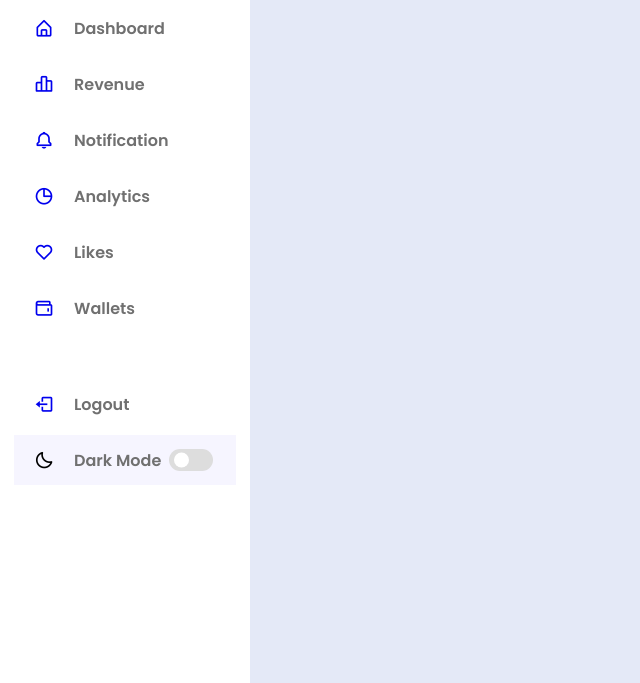
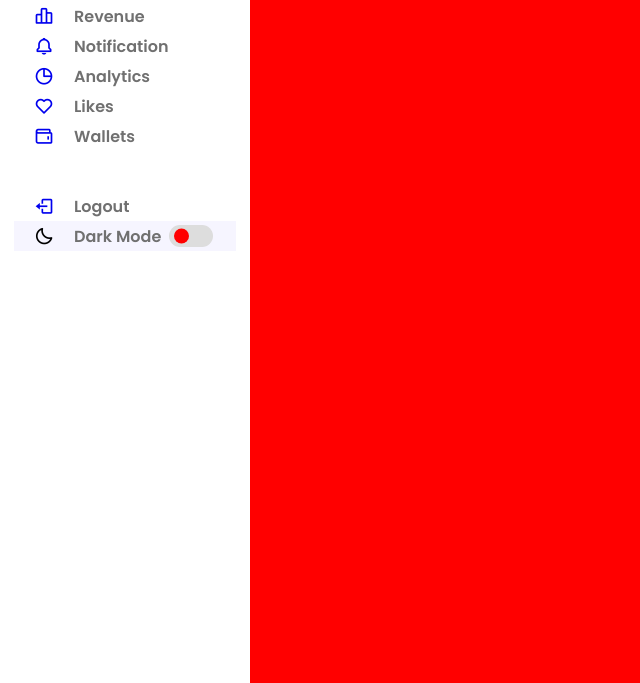
Before and after one commit to jam-82/coding, a plain HTML site: page index.html in a window 1280 px wide. Shown: the part 117-800 px from the top of the page, without its empty margins (0-640 px from the left). Drawn offline with nearby package versions, Linux system fonts and the light colour scheme.

Commit message:
second commit start js

```diff
--- a/index.html
+++ b/index.html
@@ -74,7 +74,7 @@
 			</div>
 
 				<div class="bottom-content">
-				<li class="">
+					<li class="logout">
 						<a href="#">
 							<i class='bx bx-log-out icon' ></i>
 							<span class="text nav-text">Logout</span>
@@ -95,6 +95,7 @@
 
 			</div>
 		</nav>
+		<script src="script.js"></script>
 	</body>
 
 	</html>
--- /dev/null
+++ b/script.js
@@ -0,0 +1,10 @@
+const body = document.querySelector("body"),
+    sidebar = body.querySelector(".sidebar"),
+    toggle = body.querySelector(".toggle"),
+    searchBtn = body.querySelector(".search-box"),
+    modeSwitch = body.querySelector(".toggle-switch"),
+    modeText = body.querySelector(".mode-text");
+
+    modeSwitch.addEventListener("click", () =>{
+        body.classList.toggle("dark");
+    });
--- a/styles.css
+++ b/styles.css
@@ -25,13 +25,24 @@
 
 body {
     height: 100vh;
-    background: var(--body-color);
+    background: red;
+}
+
+body.dark {
+    --body-color: #E4E9F7;
+    --sidebar-color: #FFF;
+    --primary-color: #695CFE;
+    --primary-color-light: #F6F5FF;
+    --toggle-color: #DDD;
+    --text-color: #707070;
 }
 
 
 /* ==== Sidebar === */
 .sidebar {
-
+   position: fixed;
+   top: 0;
+   left: 0;
     height: 100%;
     width: 250px;
     padding: 10px 14px;
@@ -53,8 +64,7 @@ body {
 }
 
 .sidebar li {
-    height: 50px;
-    margin-top: 6px;
+    height: 30px;
     list-style: none;
     display: flex;
     align-items: flex-end;
@@ -193,7 +203,7 @@ header .image-text .header-text {
     height: 22px;
     width: 44px;
     border-radius: 25px;
-    background: var(--toggle-color)
+    background: var(--toggle-color);
 }
 
 .switch::before {
@@ -205,10 +215,13 @@ header .image-text .header-text {
     top: 50%;
     left: 5px;
     transform:translateY(-50%);
-    background: var(--sidebar-color);
-
+    background: red;
+    transition: var(--tran-03);
 }
 
+body.dark .switch::before {
+    left: 24px;
+}
 
 
 
```
Lines whose indentation alone changed are shown as unchanged.
